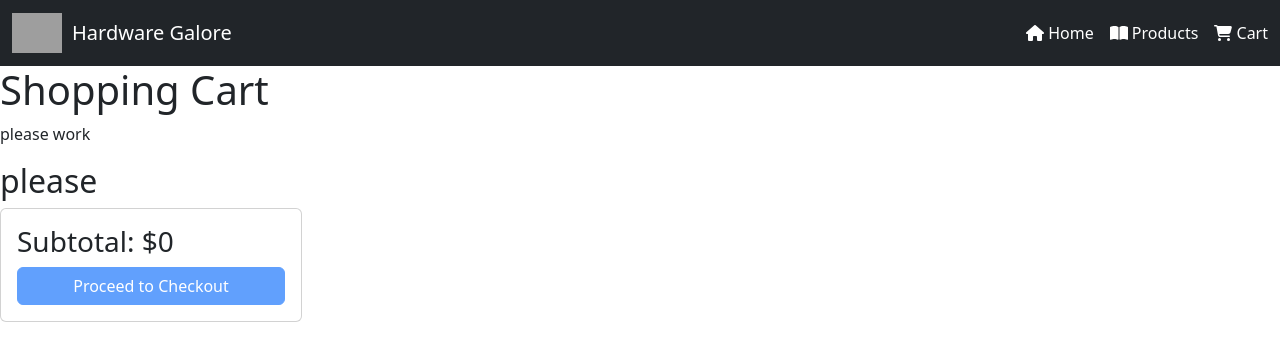
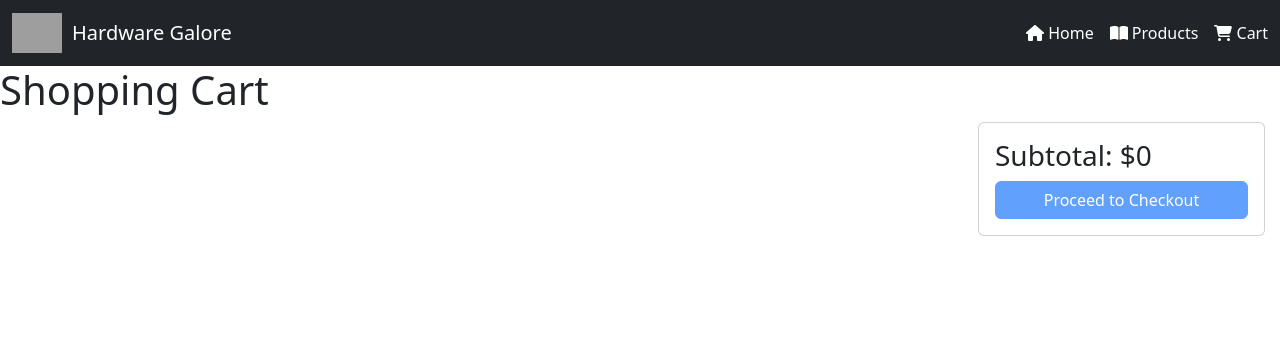
Before and after one commit to Hum-bee/hackathon, a React (Create React App) app in the folder frontend/: page /cart in a window 1280 px wide. Shown: the top 360 px of the page. Built offline with nearby package versions, Linux system fonts and the light colour scheme; grey boxes are pictures that could not be loaded.

Commit message:
Move subcount.

```diff
--- a/frontend/src/pages/Cart.jsx
+++ b/frontend/src/pages/Cart.jsx
@@ -20,52 +20,17 @@ function Cart() {
   return (
     <div>
       <h1>Shopping Cart</h1>
-      <Col md={10}>
-        <ListGroup>
-          <Col md={4}>
-            <p> please work</p>
-          </Col>
-          <Col md={4}>
-            <h2> please</h2>
-          </Col>
-        </ListGroup>
-      </Col>
-
-      <Row>
-        <ListGroup>
-          {cartItems.map((item, index) => (
-            <Col md={6}>
-              <ListGroup.Item>
+      <Row className="d-flex">
+        <Col md={9}>
+          <ListGroup>
+            {cartItems.map((item, index) => (
+              <ListGroup.Item key={index}>
                 <Row className="align-items-center">
                   <Col md={9}>
                     <h4>
                       <b>{item.PRODUCT_NAME}</b>
                     </h4>
                   </Col>
-                  {/* <Col md={4}>
-                    <Button
-                      variant="light"
-                      onClick={handleClickMinus}
-                      disabled={count === 1}
-                    >
-                      {" "}
-                      <FontAwesomeIcon
-                        className="mx-auto"
-                        icon={faCircleMinus}
-                      />
-                    </Button>
-                    <span>{count}</span>{" "}
-                    <Button
-                      variant="light"
-                      onClick={handleClickPlus}
-                      disabled={count === item.QUANTITY}
-                    >
-                      <FontAwesomeIcon
-                        className="mx-auto"
-                        icon={faCirclePlus}
-                      />
-                    </Button>
-                  </Col> */}
                   <Col md={3}>
                     <Button
                       variant="light"
@@ -79,11 +44,11 @@ function Cart() {
                   <Col md={3}>Price: ${item.LIST_PRICE}</Col>
                 </Row>
               </ListGroup.Item>
-            </Col>
-          ))}
-        </ListGroup>
+            ))}
+          </ListGroup>
+        </Col>
         <Col md={3}>
-          <Card>
+          <Card style={{ marginRight: "15px" }}>
             <Card.Body>
               <ListGroup variant="flush">
                 <h3>Subtotal: ${total}</h3>
```
